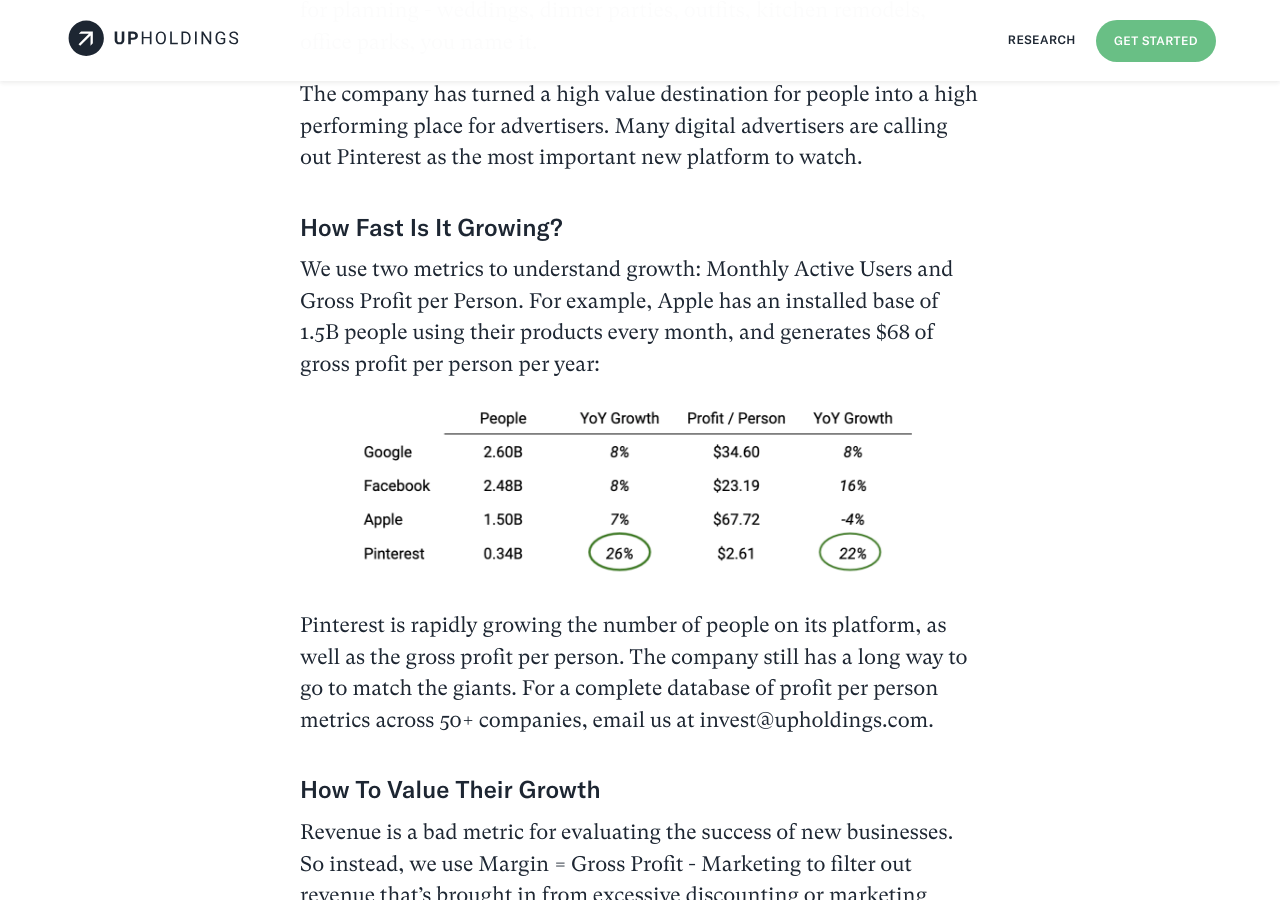
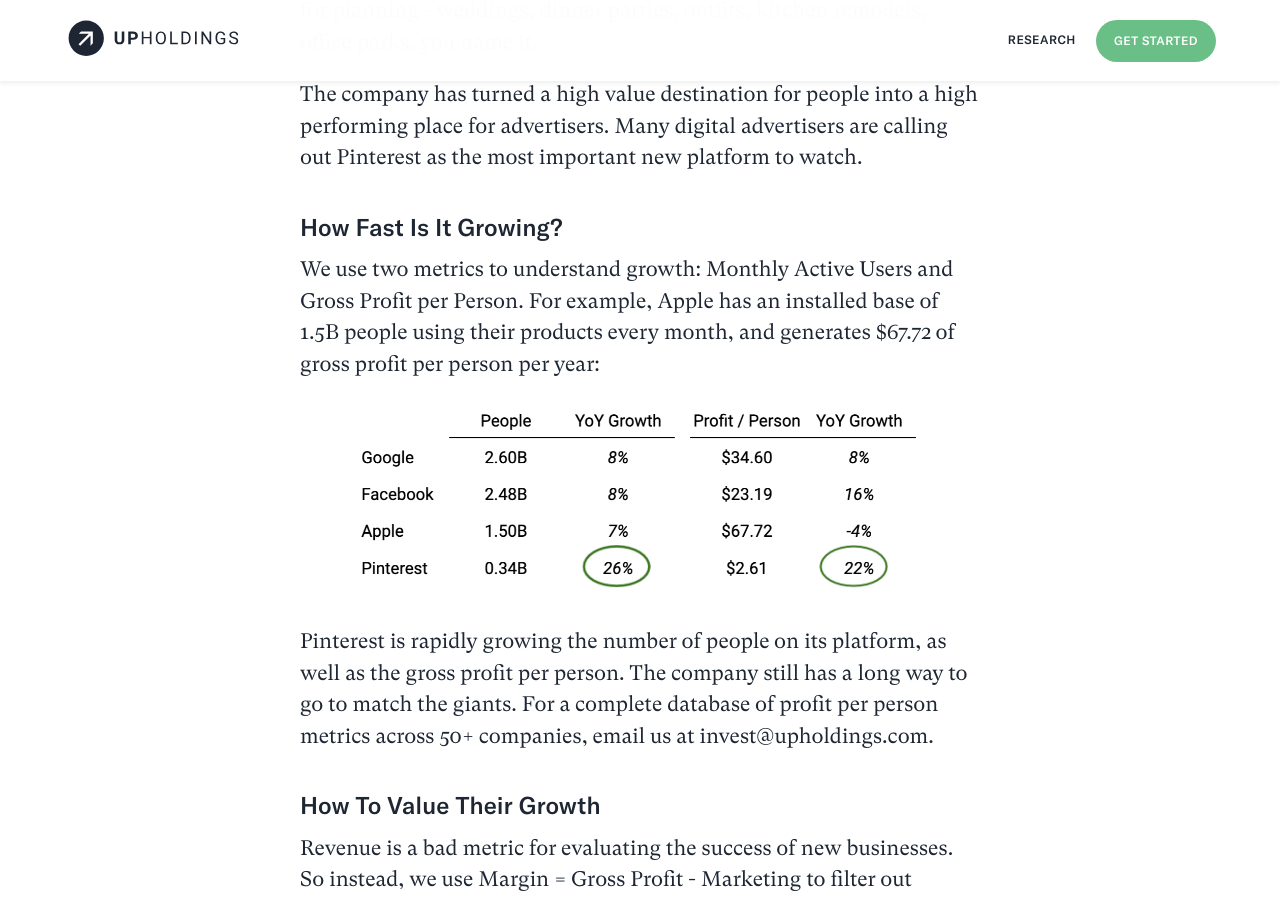
Before and after one commit to willanderson/Upholdings, a Jekyll site: the page built from _posts/2020-02-13-pinterest-a-rare-bargain.markdown, in a window 1280 px wide and 900 px high, scrolled down 1125 px. Built offline with Jekyll 4.4.1, drawn with Linux system fonts in a browser that asks for light colours; nearby versions of some CDN libraries; some web fonts are replaced; comment, search, counter and statistics services are not loaded.

Commit message:
Updated Pinterest A Rare Bargain

```diff
--- a/_posts/2020-02-13-pinterest-a-rare-bargain.markdown
+++ b/_posts/2020-02-13-pinterest-a-rare-bargain.markdown
@@ -20,9 +20,9 @@
 
 ## How Fast Is It Growing?
 
-We use two metrics to understand growth: Monthly Active Users and Gross Profit per Person. For example, Apple has an installed base of 1.5B people using their products every month, and generates $68 of gross profit per person per year:
+We use two metrics to understand growth: Monthly Active Users and Gross Profit per Person. For example, Apple has an installed base of 1.5B people using their products every month, and generates $67.72 of gross profit per person per year:
 
-![first numbers.png](/uploads/first%20numbers.png)
+![first numbers-f3d636.png](/uploads/first%20numbers-f3d636.png)
 
 Pinterest is rapidly growing the number of people on its platform, as well as the gross profit per person. The company still has a long way to go to match the giants. For a complete database of profit per person metrics across 50+ companies, email us at invest@upholdings.com.
 
```
